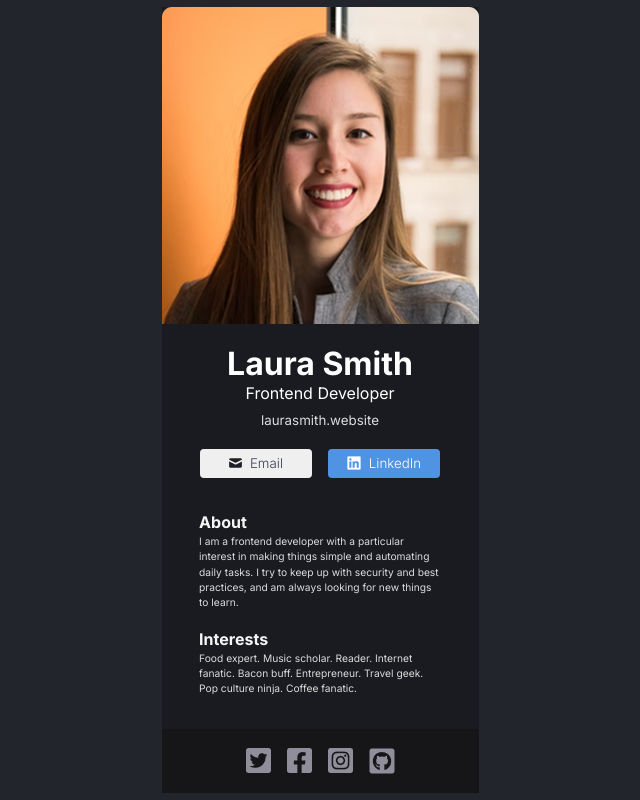
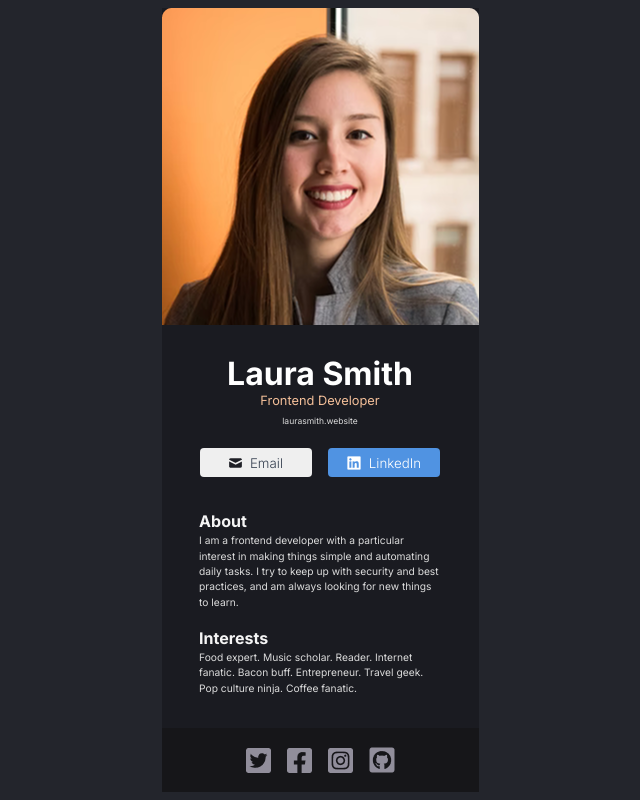
Before and after one commit to UloakuObi/digital-business-card, a React (Vite) app: page / in a window 1280 px wide. Shown: the whole page, without its empty margins (320-960 px from the left). Built offline with nearby package versions, Linux system fonts and the light colour scheme.

Commit message:
Update styles

```diff
--- a/index.css
+++ b/index.css
@@ -32,16 +32,18 @@ main {
 }
 
 h1 {
-    margin-top: 1rem;
+    margin-top: 1.5625rem;
 }
 
 header p {
-    margin-bottom: .35rem;
+    color: #F3BF99;
+    font-size: 0.8rem;
 }
 
 header a {
     text-decoration: none;
     color: #DCDCDC;
+    font-size: 0.64rem;
 }
 
 section {
```
